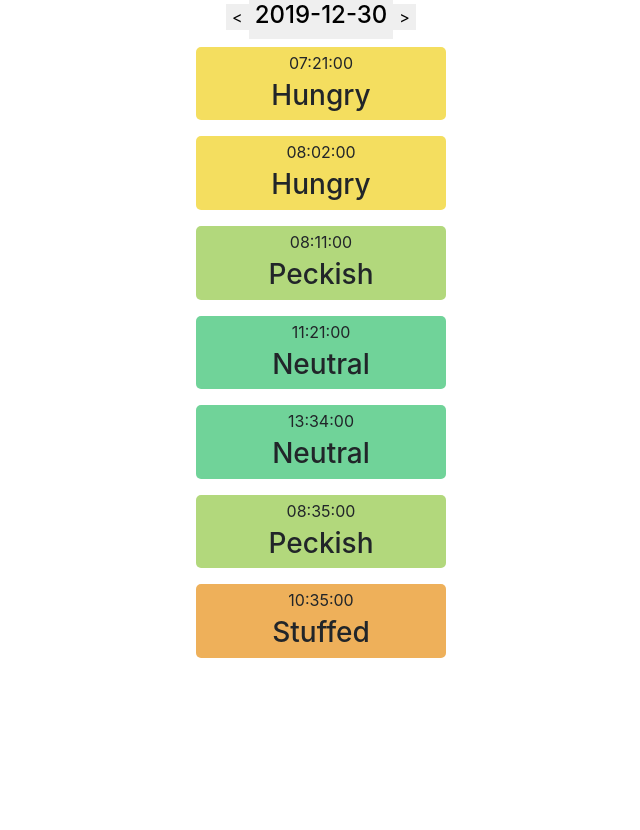
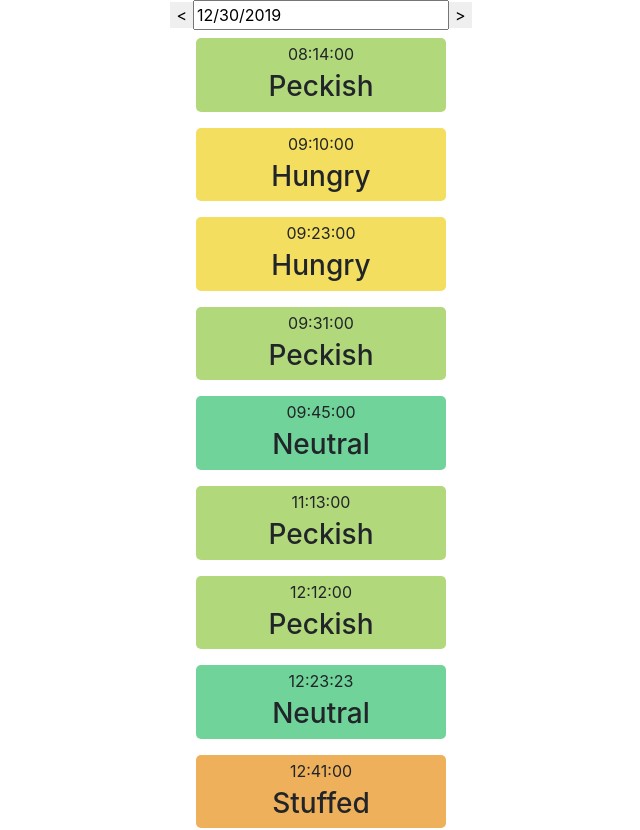
Before and after one commit to emchoi7/front-tff, a React (Create React App) app: page / in a window 1280 px wide. Shown: the top 830 px of the page, without its empty margins (319-959 px from the left). Before the commit the page ends 800 px from the top, so only its background shows below. Built offline with nearby package versions, Linux system fonts and the light colour scheme.

Commit message:
Fixed date next/back issue with timezone, added react-datepicker

```diff
--- a/src/App.css
+++ b/src/App.css
@@ -1,6 +1,10 @@
 .record-card {
     border-radius: 5px;
     cursor: pointer;
+}
+
+.record-card-add {
+    transition-duration: 2s;
 }
 
 /* .date-selector-btn {
--- a/src/App.js
+++ b/src/App.js
@@ -23,11 +23,11 @@ export default class App extends Component {
   // 2. Get year, month, day from date
   // 3. Get the corresponding data
   componentWillMount = () => {
-    const date = new Date("2019-12-30");
+    const date = new Date("2019-12-30 00:00");
     const dateStr = date.toISOString().split('T')[0];
     const year = String(date.getFullYear());
     const month = String(date.getMonth()+1);
-    const day = String(date.getDate()+1);
+    const day = String(date.getDate());
     const currentData = recordsData.filter(
       record => record.year === year
       && record.month === month
@@ -80,9 +80,10 @@ export default class App extends Component {
     day = String(day);
     month = String(month + 1);
     year = String(year);
-    const dateStr = year + '-' + month + '-' + day;
+
+    const dateStr = year + '-' + month + '-' + day + ' 00:00';
     const date = new Date(dateStr);
-    const formattedDateStr = date.toISOString().split('T')[0];
+
     const currentData = recordsData.filter(
       record => record.year === year
       && record.month === month
@@ -132,36 +133,46 @@ export default class App extends Component {
     day = String(day);
     month = String(monthNum + 1);
     year = String(year);
+    const dateStr = year + '-' + month + '-' + day + ' 00:00';
+    const date = new Date(dateStr);
 
-    const dateStr = year + '-' + month + '-' + day;
-    const date = new Date(dateStr);
-    const formattedDateStr = date.toISOString().split('T')[0];
     const currentData = recordsData.filter(
       record => record.year === year
       && record.month === month
       && record.day === day
     );
 
-    this.setState(() => {
-      return {
+    this.setState({
         currentDate: date,
         year,
         month,
         day,
         data: currentData
-      }
-    });
+      });
   }
 
   // Handle DatePicker
-  handleChangeDatePicker = (date) => {
-    console.log('hi', date);
+  handleChangeDatePicker = date => {
+
+    if(date !== -1 && date !== undefined) {
+      const day = String(date.getDate());
+      const month = String(date.getMonth()+1);
+      const year = String(date.getFullYear());
+      const currentData = recordsData.filter(
+        record => record.year === year
+        && record.month === month
+        && record.day === day
+      );
+      this.setState({
+        currentDate: date,
+        data: currentData
+      });
+    }
   }
 
   render() {
     return (
       <div className="container">
-
           <div className="col">
             <Display
               records={this.state.data}
@@ -170,6 +181,7 @@ export default class App extends Component {
               handleClickDateBack={this.handleClickDateBack}
               handleClickDateNext={this.handleClickDateNext}
               handleChangeDatePicker={this.handleChangeDatePicker}
+              handleSelectDatePicker={this.handleSelectDatePicker}
             />
           </div>
 
--- a/src/Daily/Daily.js
+++ b/src/Daily/Daily.js
@@ -5,22 +5,24 @@
 */
 import React, {Component} from 'react';
 import '../colors.css';
+import DatePicker from 'react-datepicker';
+import "react-datepicker/dist/react-datepicker.css";
 
 // Clicking on Record is only a rendering change so... Fcn should stay in the Daily component? Or Record component?
 export default class Daily extends Component {
     constructor() {
         super();
         this.state = {
-            showDatePicker: false,
+            // showDatePicker: false,
             showRecordDetailsKey: -1
         };
     }
 
-    handleClickDateSelector = () => {
-        this.setState({
-            showDatePicker: !this.state.showDatePicker
-        });
-    }
+    // handleClickDateSelector = () => {
+    //     this.setState({
+    //         showDatePicker: !this.state.showDatePicker
+    //     });
+    // }
 
     handleClickRecord = (key) => {
         if(this.state.showRecordDetailsKey !== key) {
@@ -36,7 +38,6 @@ export default class Daily extends Component {
     }
 
     render() {
-        console.log(this.state.showRecordDetailsKey);
         const records = this.props.records.map(record =>
             {
                 if(this.state.showRecordDetailsKey === record.time) {
@@ -70,8 +71,8 @@ export default class Daily extends Component {
                         date={this.props.date}
                         handleClickDateBack={this.props.handleClickDateBack}
                         handleClickDateNext={this.props.handleClickDateNext}
-                        handleClickDateSelector={this.handleClickDateSelector}
-                        showDatePicker={this.state.showDatePicker}
+                        handleChangeDatePicker={this.props.handleChangeDatePicker}
+                        handleSelectDatePicker={this.props.handleSelectDatePicker}
                     />
                 </div>
             </div>
@@ -94,10 +95,14 @@ function DateSelector(props) {
                     onClick={props.handleClickDateBack}
                 > {"<"} </button>
 
-                <button className="date-selector-btn" onClick={props.handleClickDateSelector}>
+                {/* <button className="date-selector-btn" onClick={props.handleClickDateSelector}>
                     <h4>{props.date.toISOString().split('T')[0]}</h4>
-                </button>
-
+                </button> */}
+                <DatePicker
+                    selected={props.date}
+                    onChange={props.handleChangeDatePicker}
+                    onSelect={props.handleSelectDatePicker}
+                />
                 <button
                     className="date-next"
                     onClick={props.handleClickDateNext}
--- a/src/Display/Display.js
+++ b/src/Display/Display.js
@@ -16,6 +16,7 @@ export default function Display(props) {
                     handleClickDateBack={props.handleClickDateBack}
                     handleClickDateNext={props.handleClickDateNext}
                     handleChangeDatePicker={props.handleChangeDatePicker}
+                    handleSelectDatePicker={props.handleSelectDatePicker}
                 />
             </div>
         </div>
```
